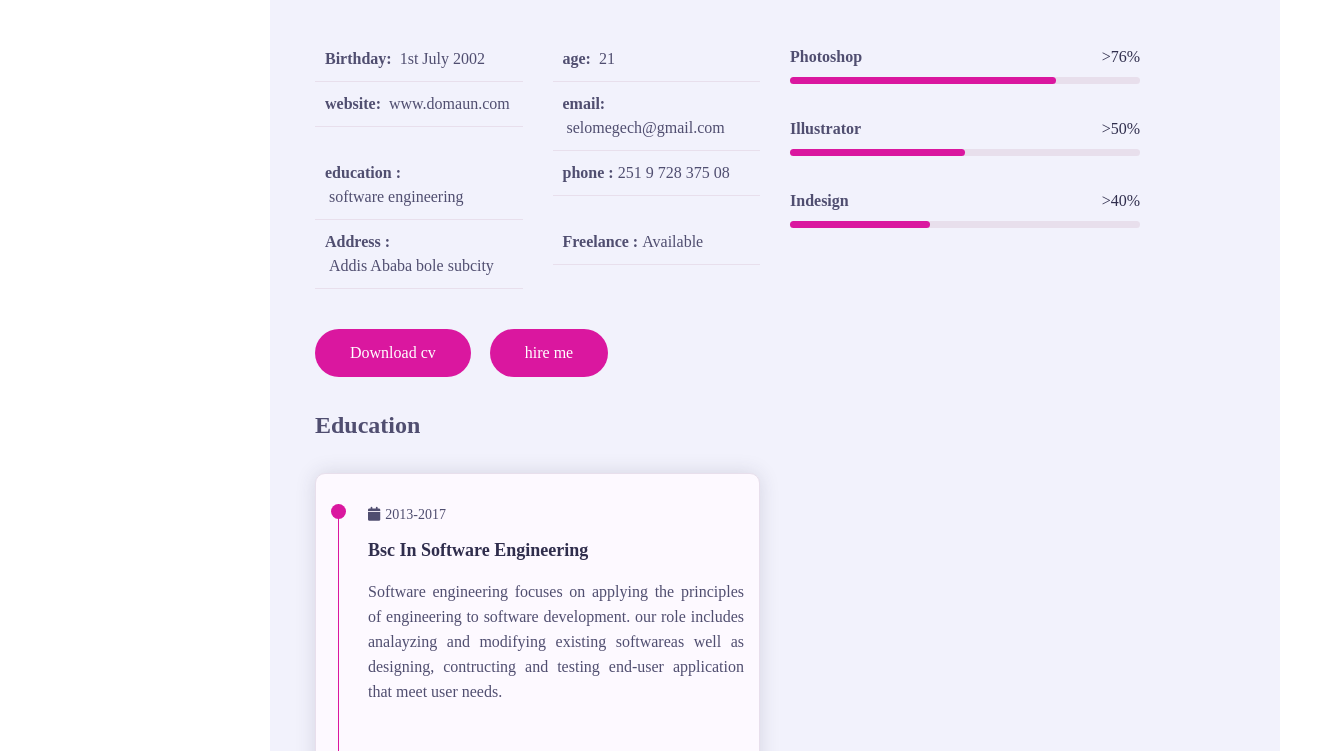
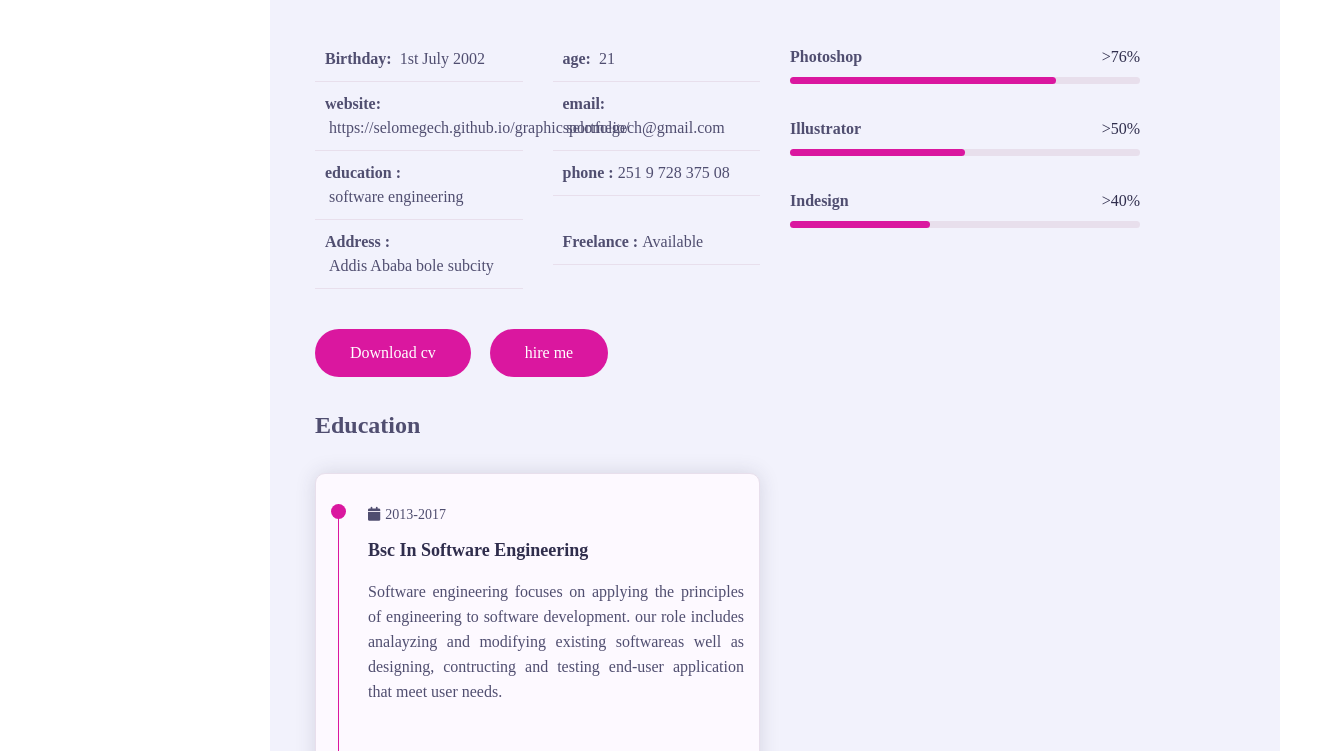
Before and after one commit to Selomegech/graphicsportfolio, a plain HTML site: page index.html in a window 1280 px wide. Shown: the part 1034-1785 px from the top of the page, 1335 px wide, since content can reach past the window. Drawn offline with nearby package versions, Linux system fonts and the light colour scheme; a web font is replaced by a local one.

Commit message:
Update index.html

```diff
--- a/index.html
+++ b/index.html
@@ -87,7 +87,7 @@
                                             <p> age: <span>21</span></p>
                                         </div>
                                         <div class="info-item padd-15">
-                                            <p> website: <span>www.domaun.com</span></p>
+                                            <p> website: <span>https://selomegech.github.io/graphicsportfolio/</span></p>
                                         </div>
                                         <div class="info-item padd-15">
                                             <p> email: <span>selomegech@gmail.com</span></p>
@@ -448,7 +448,7 @@
                                 </i>
                             </div>
                             <h4>website</h4>
-                            <p> add here don't forget</p>
+                            <p> https://selomegech.github.io/graphicsportfolio/ </p>
                         </div>
                         <!--contact info item end-->
                     </div>
```
